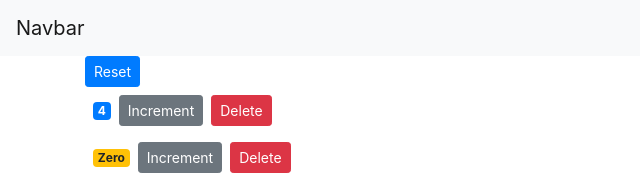
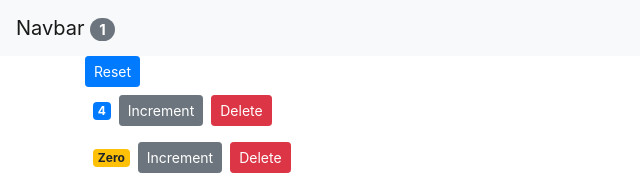
Before and after one commit to alck112/Learning_React, a React (Create React App) app in the folder counter-app/: page / in a window 1280 px wide. Shown: the top 175 px of the page, without its empty margins (0-640 px from the left). Built offline with nearby package versions, Linux system fonts and the light colour scheme.

Commit message:
add total counter number, lifted state to parennt component

```diff
--- a/counter-app/src/App.js
+++ b/counter-app/src/App.js
@@ -3,15 +3,52 @@
 import Navbar from "./components/navbar";
 import Counters from "./components/counters";
 
-function App() {
+class App extends Component {
+    state = {
+        counters: [
+            {id: 1, value: 4},
+            {id: 2, value: 0},
+            {id: 3, value: 0},
+            {id: 4, value: 0}
+        ]
+    };
+
+    handleIncrement = counter => {
+        const counters = [...this.state.counters];
+        const index = counters.indexOf(counter);
+        counters[index] = {...counter};
+        counters[index].value++;
+        this.setState({counters: counters});
+    }
+
+    handleDelete = counterId => {
+        const counters = this.state.counters.filter(c => c.id !== counterId);
+        this.setState({counters: counters});
+    };
+
+    handleReset = () => {
+        const counters = this.state.counters.map(c => {
+            c.value = 0;
+            return c;
+        });
+        this.setState({counters: counters});
+    };
+
+
+    render() {
         return (
             <React.Fragment>
-            <Navbar />
-            <main className= "container">
-                <Counters />
+                <Navbar totalCounters={this.state.counters.filter(c => c.value > 0).length} />
+                <main className="container">
+                    <Counters onReset={this.handleReset}
+                              onIncrement={this.handleIncrement}
+                              onDelete={this.handleDelete}
+                              counters={this.state.counters}
+                    />
                 </main>
             </React.Fragment>
         );
     }
+};
 
 export default App;
--- a/counter-app/src/components/counters.jsx
+++ b/counter-app/src/components/counters.jsx
@@ -2,44 +2,21 @@
 import Counter from "./counter";
 
 class Counters extends Component {
-    constructor(props) {
-        super(props);
-        this.state = {
-            counters: [
-                { id:1, value: 4},
-                { id:2, value: 0},
-                { id:3, value: 0},
-                { id:4, value: 0}
-            ]
-        };
-    }
-
-    handleIncrement = counter => {
-        const counters = [...this.state.counters];
-        const index = counters.indexOf(counter);
-        counters[index] = {...counter};
-        counters[index].value++;
-        this.setState({counters: counters});
-    }
-
-    handleDelete = counterId => {
-        const counters = this.state.counters.filter(c => c.id !== counterId);
-        this.setState({counters: counters});
-    };
-
-    handleReset = () => {
-        const counters = this.state.counters.map(c => {
-            c.value = 0;
-            return c;
-        });
-        this.setState({counters: counters});
-    };
 
     render() {
         return (
             <div>
-                <button onClick={this.handleReset} className="btn btn-primary btn-sm">Reset</button>
-                {this.state.counters.map(counter => <Counter key={counter.id} onIncrement={this.handleIncrement} onDelete={this.handleDelete} counter={counter} />)}
+                <button onClick={this.props.onReset}
+                        className="btn btn-primary btn-sm"
+                >
+                    Reset
+                </button>
+                {this.props.counters.map(counter =>
+                    <Counter key={counter.id}
+                             onIncrement={this.props.onIncrement}
+                             onDelete={this.props.onDelete}
+                             counter={counter}
+                    />)}
             </div>
         );
     }
--- a/counter-app/src/components/navbar.jsx
+++ b/counter-app/src/components/navbar.jsx
@@ -4,7 +4,12 @@
     render() {
         return (
             <nav className="navbar navbar-light bg-light">
-                <a className="navbar-brand" href="#">Navbar</a>
+                <a className="navbar-brand" href="#">
+                    Navbar{" "}
+                    <span className="badge badge-pill badge-secondary">
+                        {this.props.totalCounters}
+                    </span>
+                </a>
             </nav>
         );
     }
```
Also changed, not shown: counter-app/src/index.js (line endings or trailing spaces). Lines whose indentation alone changed are shown as unchanged.
